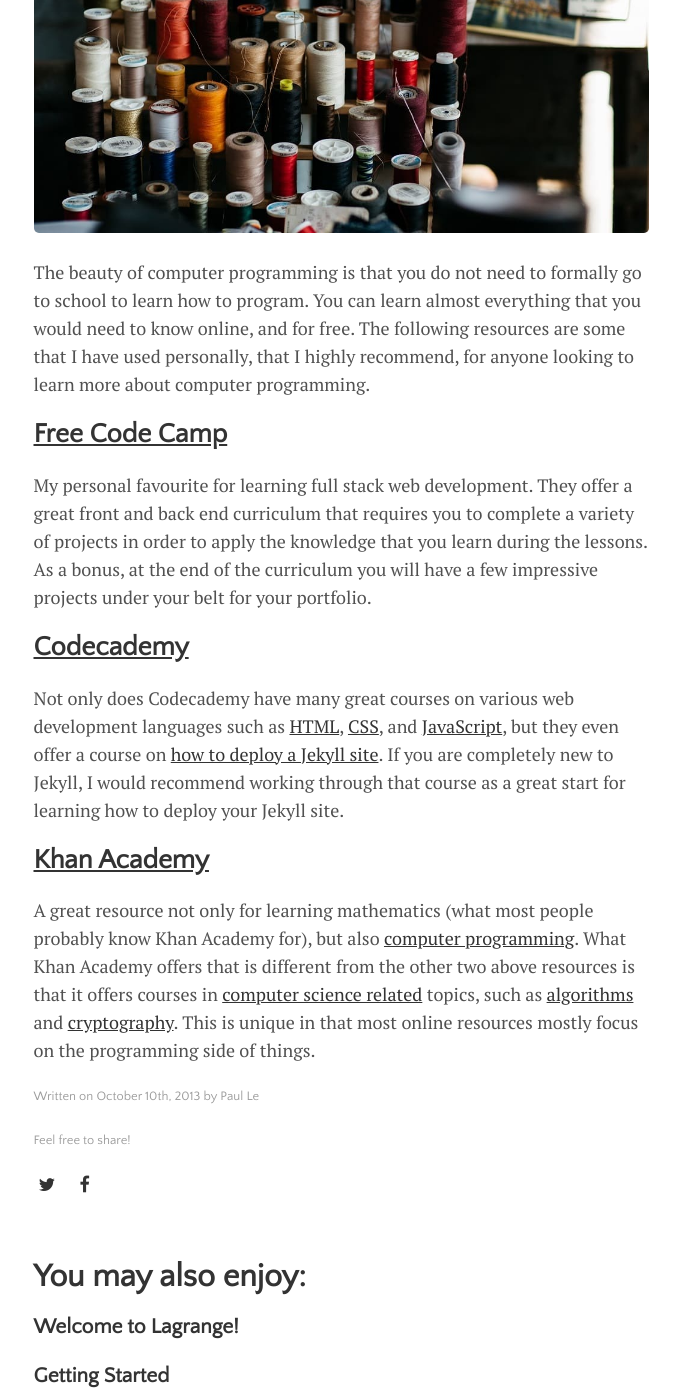
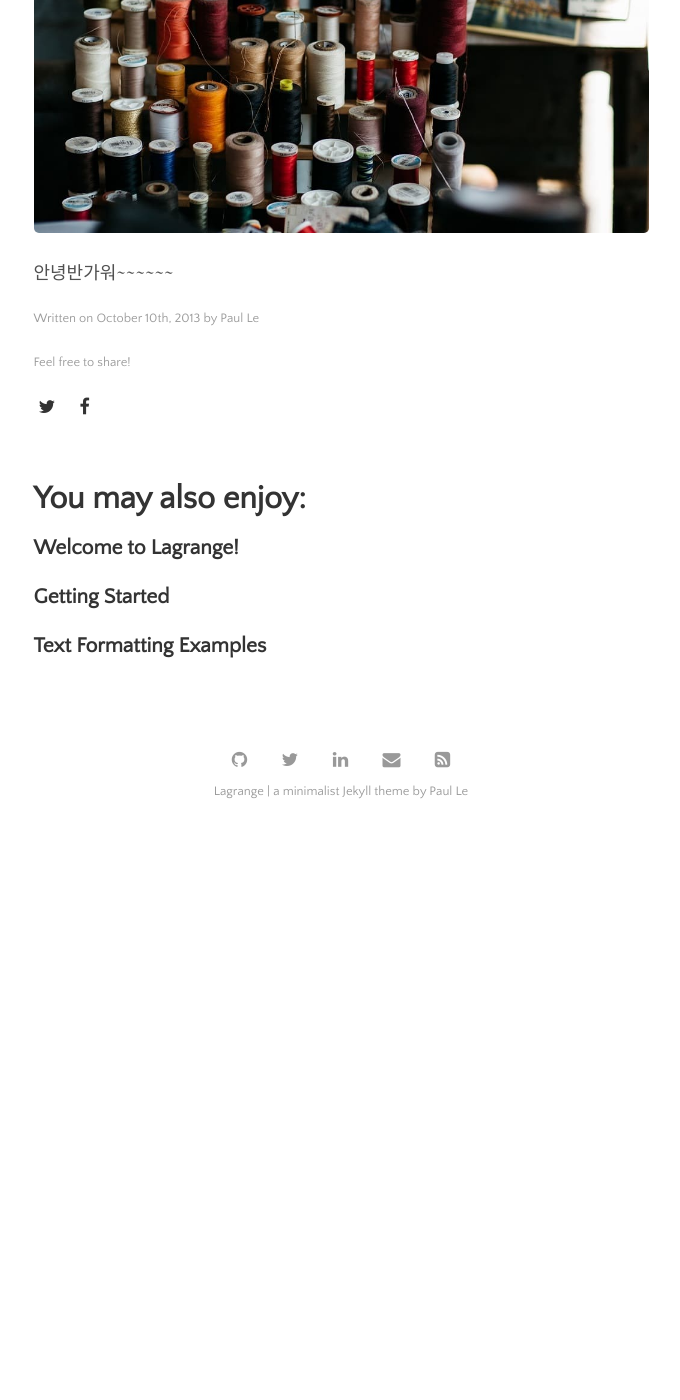
Before and after one commit to Mssuk/Mssuk.github.io, a Jekyll site: the page built from _posts/2013-10-10-learning-resources.md, in a window 1280 px wide and 1400 px high, scrolled down 347 px. Shown: the whole window, without its empty margins (299-979 px from the left). Built offline with Jekyll 4.4.1, drawn with Linux system fonts in a browser that asks for light colours; after the commit the page ends 1184 px from its top, so only the background shows below that.

Commit message:
Update 2013-10-10-learning-resources.md

```diff
--- a/_posts/2013-10-10-learning-resources.md
+++ b/_posts/2013-10-10-learning-resources.md
@@ -7,16 +7,4 @@ tags: [documentation,sample]
 image: spools.jpg
 ---
 
-The beauty of computer programming is that you do not need to formally go to school to learn how to program. You can learn almost everything that you would need to know online, and for free. The following resources are some that I have used personally, that I highly recommend, for anyone looking to learn more about computer programming.
-
-## [Free Code Camp](https://www.freecodecamp.org/)
-
-My personal favourite for learning full stack web development. They offer a great front and back end curriculum that requires you to complete a variety of projects in order to apply the knowledge that you learn during the lessons. As a bonus, at the end of the curriculum you will have a few impressive projects under your belt for your portfolio.
-
-## [Codecademy](https://www.codecademy.com/)
-
-Not only does Codecademy have many great courses on various web development languages such as [HTML](https://www.codecademy.com/learn/learn-html), [CSS](https://www.codecademy.com/learn/learn-css), and [JavaScript](https://www.codecademy.com/learn/introduction-to-javascript), but they even offer a course on [how to deploy a Jekyll site](https://www.codecademy.com/learn/deploy-a-website). If you are completely new to Jekyll, I would recommend working through that course as a great start for learning how to deploy your Jekyll site.
-
-## [Khan Academy](https://www.khanacademy.org/)
-
-A great resource not only for learning mathematics (what most people probably know Khan Academy for), but also [computer programming](https://www.khanacademy.org/computing/computer-programming). What Khan Academy offers that is different from the other two above resources is that it offers courses in [computer science related](https://www.khanacademy.org/computing/computer-science) topics, such as [algorithms](https://www.khanacademy.org/computing/computer-science/algorithms) and [cryptography](https://www.khanacademy.org/computing/computer-science/cryptography). This is unique in that most online resources mostly focus on the programming side of things.
+안녕반가워~~~~~~
```
